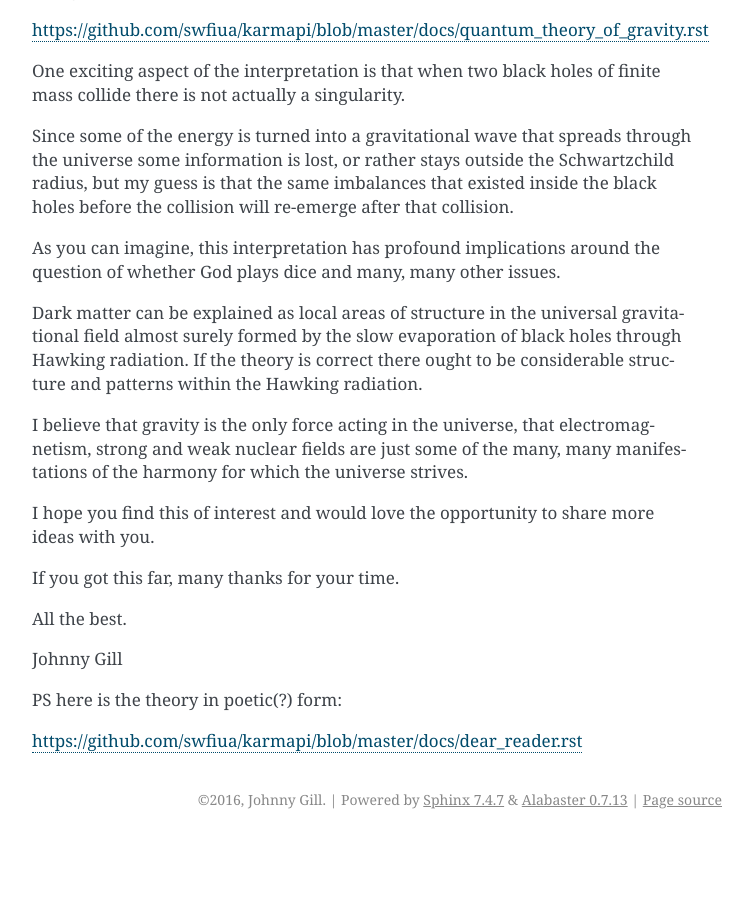
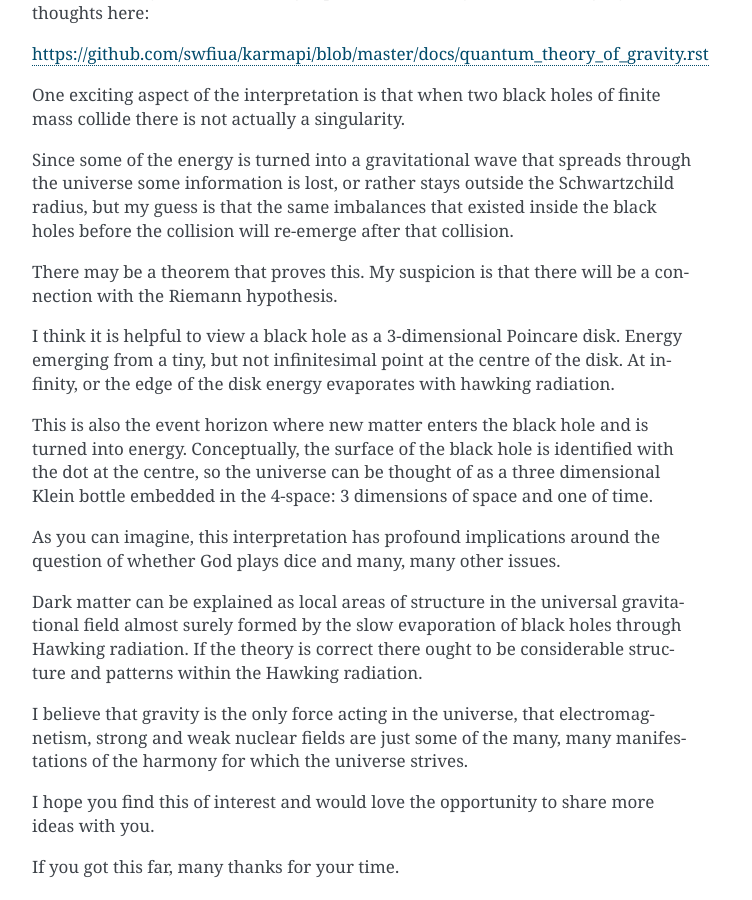
Before and after one commit to openbermuda/karmapi, a Sphinx documentation site: the page built from docs/hawking.rst, in a window 1280 px wide and 900 px high, scrolled down 1623 px. Shown: the whole window, without its empty margins (388-1140 px from the left). Built offline with Sphinx 7.4.7, drawn with Linux system fonts in a browser that asks for light colours; formulas are drawn with MathJax 3; pages that are not in the unit, such as notebooks, are missing from menus; before the commit the page ends 2462 px from its top, so only the background shows below that; some of the changed text lies outside the part shown.

Commit message:
polish letter to the editor

```diff
--- a/docs/hawking.rst
+++ b/docs/hawking.rst
@@ -6,7 +6,9 @@
 have new insights on the universe.
 
 I am afraid this is just one more such message, but I believe with a
-significant probability of actually being of value.
+significant probability of actually being of value.  At the very
+least, it provides a new way of looking at the problem that should
+provide significant new insights.
 
 I have attached a CV so you can learn a little of my background.  I
 grew up in the UK, attended Warwick University in the early 1980's
@@ -88,6 +90,20 @@
 imbalances that existed inside the black holes before the collision
 will re-emerge after that collision.
 
+There may be a theorem that proves this.  My suspicion is that there
+will be a connection with the Riemann hypothesis.
+
+I think it is helpful to view a black hole as a 3-dimensional Poincare
+disk.  Energy emerging from a tiny, but not infinitesimal point at
+the centre of the disk.   At infinity, or the edge of the disk energy
+evaporates with hawking radiation.
+
+This is also the event horizon where new matter enters the black hole
+and is turned into energy.  Conceptually, the surface of the black
+hole is identified with the dot at the centre, so the universe can be
+thought of as a three dimensional Klein bottle embedded in the
+4-space: 3 dimensions of space and one of time.
+
 As you can imagine, this interpretation has profound implications
 around the question of whether God plays dice and many, many other
 issues.
```
